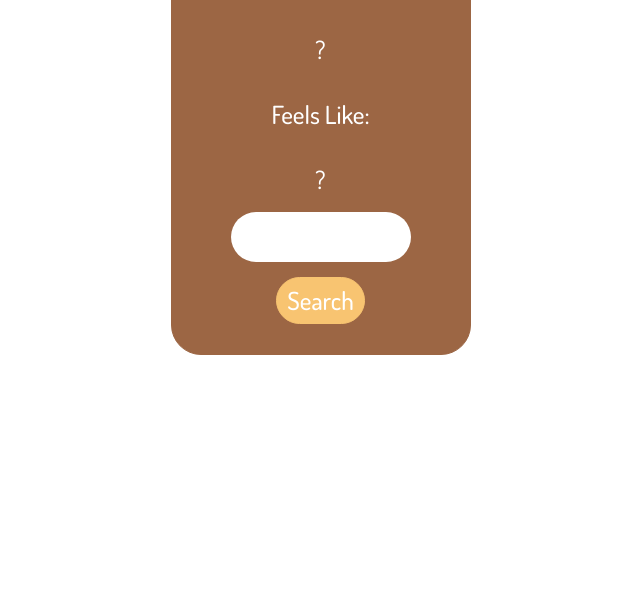
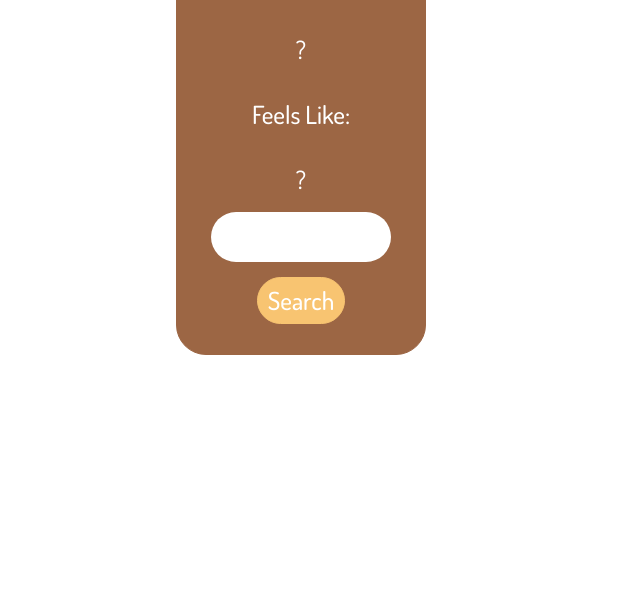
Before and after one commit to NR1000-coder/Tempereture, a plain HTML site: page index.html in a window 1280 px wide. Shown: the part 204-800 px from the top of the page, without its empty margins (339-979 px from the left). Drawn offline with nearby package versions, Linux system fonts and the light colour scheme.

Commit message:
commitCenter

```diff
--- a/_main.sass
+++ b/_main.sass
@@ -19,7 +19,7 @@ a
         align-items: center
         flex-direction: column
         text-align: center
-        width: 300px
+        width: 250px
         .data
             display: flex
             flex-direction: column
--- a/index.html
+++ b/index.html
@@ -24,7 +24,7 @@
         <section id="weather">
             <div class="container">
                 <div class="row">
-                    <div class="col-md-3 mx-auto">
+                    <div class="col-md-3 mx-auto d-flex justify-content-center">
                         <div class="box">
                             <div class="data">
                                 <h1 id="city">
```
Also changed, not shown: style.css.
